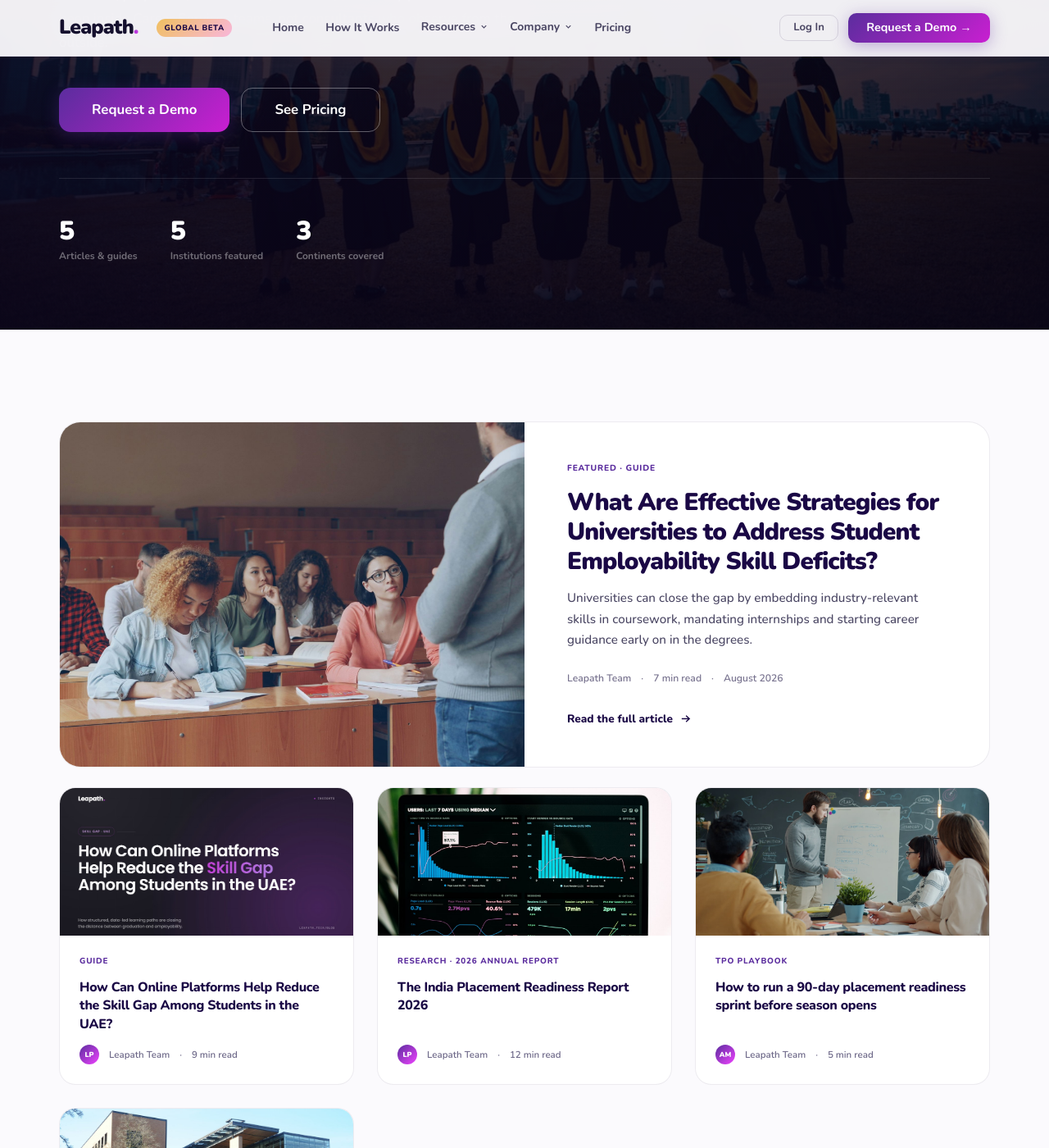
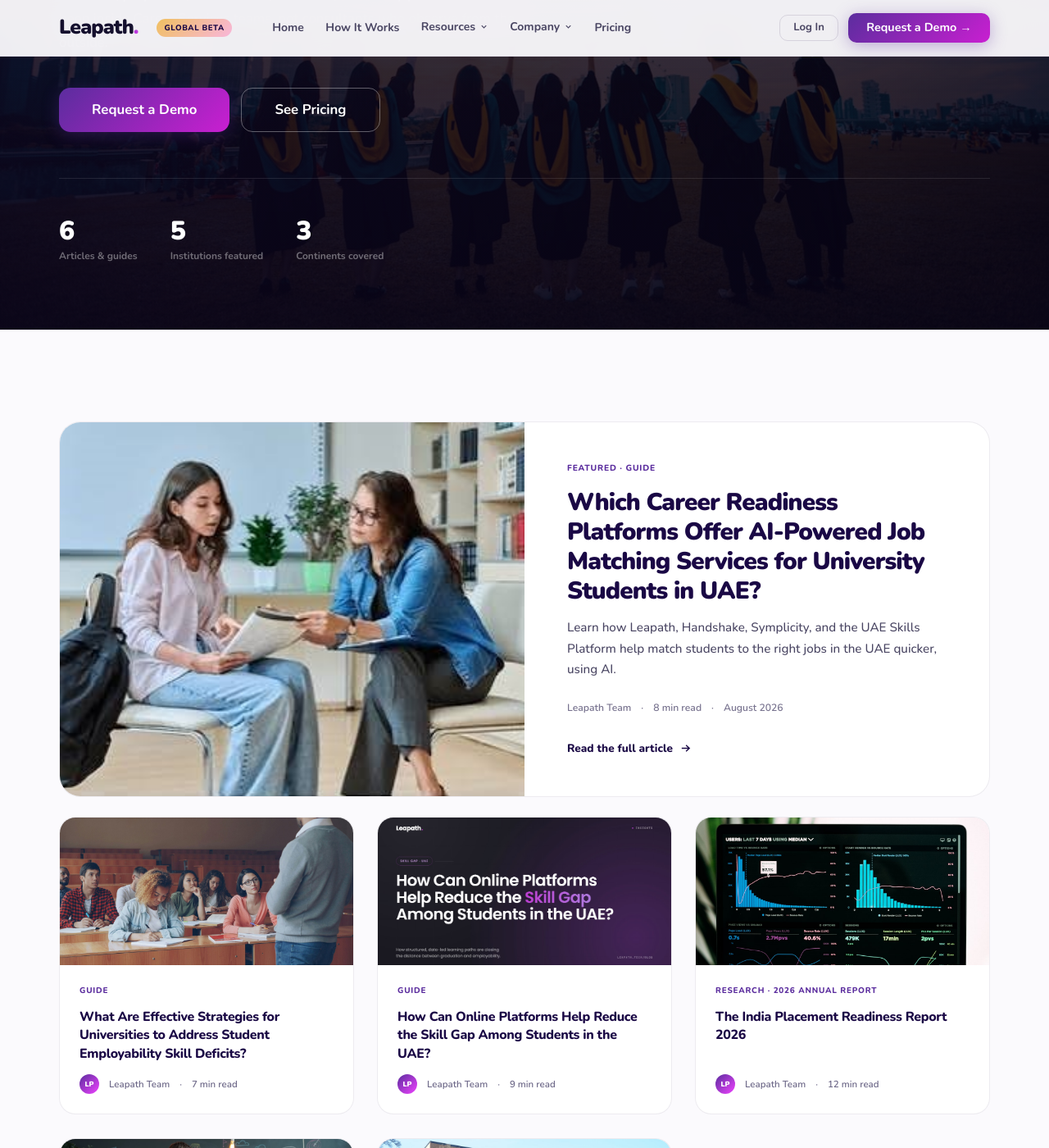
Before and after one commit to Leapath/leapath-website, a Jekyll site: the page built from blog.md, in a window 1280 px wide and 1400 px high, scrolled down 372 px. Shown: the whole window at 82% size. Built offline with Jekyll 4.4.1, drawn with Linux system fonts in a browser that asks for light colours; part of the change alters nothing that is shown.

Commit message:
Publish new blog post on AI-powered job matching platforms in the UAE
Adds the Leapath/Handshake/UAE Skills Platform/Symplicity comparison
guide, matched verbatim to the source doc (exact URL slug, headings,
wording, and links), and features it on /blog/.

```diff
--- /dev/null
+++ b/_data/_v2_blog/which-career-readiness-platforms-offer-AI-powered-job-matching-services-for-university-students-in-UAE.md
@@ -0,0 +1,179 @@
+---
+layout: v2/post
+og_type: article
+permalink: /blog/which-career-readiness-platforms-offer-AI-powered-job-matching-services-for-university-students-in-UAE/
+title: "Which Career Readiness Platforms Offer AI-Powered Job Matching Services for University Students in UAE? — Leapath"
+description: "Learn how Leapath, Handshake, Symplicity, and the UAE Skills Platform help match students to the right jobs in the UAE quicker, using AI."
+og_image: "/assets/v2/images/blogs/which-career-readiness-platforms-offer-AI-powered-job-matching-services-for-university-students-in-UAE/hero.jpg"
+category: guide
+eyebrow: "Guide"
+h1: "Which Career Readiness Platforms Offer AI-Powered Job Matching Services for University Students in UAE?"
+sub: "Four platforms currently offer AI-powered job matching for university students in the UAE: Leapath, Handshake, the UAE Skills Platform, and Symplicity."
+author: "Leapath Team"
+author_role: "Leapath Team"
+read_time: "8 min read"
+date: 2026-08-31
+featured: true
+blog_img_class: bc__img--4
+blog_img_icon: ic-bulb
+mono: "LP"
+toc:
+  - {anchor: summary, label: "Summary"}
+  - {anchor: introduction, label: "Introduction"}
+  - {anchor: leapath, label: "Leapath"}
+  - {anchor: handshake, label: "Handshake"}
+  - {anchor: uae-skills-platform, label: "UAE Skills Platform"}
+  - {anchor: symplicity, label: "Symplicity"}
+  - {anchor: compare, label: "How the Four Platforms Compare"}
+  - {anchor: weigh, label: "What to Weigh Before You Pick One"}
+  - {anchor: conclusion, label: "Conclusion"}
+related:
+  - {url: /blog/how-can-online-platforms-help-reduce-skill-gap-uae/, icon: ic-globe, title: "How online platforms help reduce the skill gap among students in the UAE", meta: "9 min read"}
+  - {url: /blog/university-strategies-employability-skill-gap/, icon: ic-grad-cap, title: "What are effective strategies for universities to address employability skill deficits?", meta: "7 min read"}
+  - {url: /blog/india-placement-readiness-report-2026/, icon: ic-bar-chart, title: "The India Placement Readiness Report 2026", meta: "12 min read"}
+cta:
+  bg_img: /assets/v2/images/roles/employers.jpg
+  eyebrow: "Ready when you are"
+  title: 'See your own job readiness <em>numbers.</em>'
+  sub: "Book a free consultation and we'll show you what Leapath surfaces for a cohort your size."
+  btn_text: "Request Demo →"
+  btn_href: /contact/
+  meta: "No commitment required · Response within 1 business day"
+related_grid_eyebrow: "Keep reading"
+related_grid_heading: "Related insights"
+related_grid:
+  - {url: /blog/how-can-online-platforms-help-reduce-skill-gap-uae/, img: /assets/v2/images/blogs/how-can-online-platforms-help-reduce-skill-gap-uae/hero.jpg, tag: "Guide", title: "How online platforms help reduce the skill gap among students in the UAE", meta: "9 min read"}
+  - {url: /blog/university-strategies-employability-skill-gap/, img: /assets/v2/images/blogs/university-strategies-employability-skill-gap/hero.jpg, tag: "Guide", title: "What are effective strategies for universities to address employability skill deficits?", meta: "7 min read"}
+  - {url: /case-studies/psg-tech-case-study/, img: /assets/v2/images/case-studies/psg-tech-case-study/psg-tech.jpg, tag: "Case Study", title: "How PSG Tech improved placement rate by 34% in a single season", meta: "6 min read"}
+---
+## Summary
+{: #summary}
+
+Four platforms currently offer AI-powered job matching for university students in the UAE: Leapath, Handshake, the UAE Skills Platform, and Symplicity.
+
+**Leapath** is an AI SaaS platform that identifies each student's skill gaps for the career they want, then builds a plan to close them. Further, it sends their resume to the target job roles, posted by employers, that match their skills and strengths aptly.
+
+**Handshake** is an AI-powered job marketplace that ranks job postings for each student based on their skills and experience. It coaches students on their applications before they submit.
+
+**The UAE Skills Platform** is a government-built AI system. It connects Emirati citizens to jobs and training based on their qualifications.
+
+**Symplicity** is an AI-powered career services platform. The moment a job is posted, it scans its resume database to find students who fit that job. It also gives students AI-scored resume reviews.
+
+All four use AI to solve the same problem: matching students to jobs faster. But each platform uses a different method. It could be through job boards, resume databases, or pre-scored shortlists sent directly to employers.
+
+## Introduction
+{: #introduction}
+
+![Challenges faced by University Career Services Teams in UAE](/assets/v2/images/blogs/which-career-readiness-platforms-offer-AI-powered-job-matching-services-for-university-students-in-UAE/challenges-career-services-uae.jpg){:loading="lazy"}
+
+Career services teams in the UAE are stuck between two problems. Students don't feel ready for their first job, and employers need to hire UAE nationals to meet a legal quota. Here's what each side of that actually looks like.
+
+On the student side, nearly [70 percent](https://www.barchart.com/story/news/34802519/inspire-ambitions-unveils-new-report-showing-graduate-expectation-gap-in-the-uae-workforce){:target="_blank" rel="noopener"} of UAE graduates felt their university had not prepared them for their first job, putting career services teams under pressure to show students are actually job-ready, not just qualified.
+
+On the employer side, private companies with 50 or more staff face a hard [Emiratisation deadline](https://u.ae/en/information-and-services/jobs/employment-in-the-private-sector/emiratis-employment-in-private-sector){:target="_blank" rel="noopener"} which means 10% of the skilled positions in a company should be filled by UAE nationals only.
+
+Four platforms currently offer AI-powered job matching for university students in the UAE: Leapath, Handshake, the UAE Skills Platform, and Symplicity.
+
+## Leapath
+{: #leapath}
+
+![Leapath Hero Section](/assets/v2/images/blogs/which-career-readiness-platforms-offer-AI-powered-job-matching-services-for-university-students-in-UAE/leapath-platform.jpg){:loading="lazy"}
+
+[Leapath](/contact/) is an AI SaaS platform built for university Career Services teams.
+
+Instead of a student guessing which skills they're missing for their target job role, Leapath points the exact skill gaps and builds a sequenced plan to close them. Thus, career services teams can see, for every student in the cohort, exactly which roles they're ready for and which skills are still missing.
+
+When an employer posts a role, Leapath checks it against verified skill data across the whole cohort. It sends back a shortlist of students who genuinely match the job description, not everyone who clicked apply.
+
+What the platform's AI actually does
+
+- **Skill gap detection** The platform points the exact skills holding a student back from their dream jobs.
+- **Structured learning paths** Each gap is resolved by a sequenced plan of assessments, courses, and mock interviews.
+- **Job description matched shortlists** Employers get a shortlist built against their actual job description, not every student who clicked apply.
+- **Verified profiles** Every student profile and readiness certificate is verified, so a recruiter can trust the score without a phone call.
+
+[Book a free consultation](/contact/) today to see how Leapath can work for your career services team.
+
+## Handshake
+{: #handshake}
+
+![Handshake Hero Section](/assets/v2/images/blogs/which-career-readiness-platforms-offer-AI-powered-job-matching-services-for-university-students-in-UAE/handshake-platform.jpg){:loading="lazy"}
+
+[Handshake](https://joinhandshake.com/){:target="_blank" rel="noopener"} is an AI-powered job marketplace, where students create a profile and browse active job and internship postings.
+
+The platform runs at scale, connecting more than 25 million students and young professionals with over a million employers. That reach comes from partnerships with more than 1,600 schools, based on the company's own reported figures.
+
+Here's what the platform offers:
+
+- **Job Ranking** Job postings are ranked for each student individually, weighted by engagement signals like saved jobs, past applications, and profile completeness
+- **Application review** Before a student submits, an AI assistant compares their profile against that specific job post and flags what to emphasize or add.
+- **Employer reach.** Postings pull from over a million employers across a wide range of industries.
+- **Event matching.** AI also surfaces career fairs and recruiting events relevant to a student's major and interests.
+
+Handshake doesn't track Emiratisation numbers on its own. Emiratisation is the UAE government's effort to get more Emirati citizens hired in private companies. If a university wants to track how many Emirati students get placed through Handshake, they need a separate tool to do that.
+
+## UAE Skills Platform
+{: #uae-skills-platform}
+
+![UAE Skills Platform Hero Section](/assets/v2/images/blogs/which-career-readiness-platforms-offer-AI-powered-job-matching-services-for-university-students-in-UAE/uae-skills-platform.jpg){:loading="lazy"}
+
+The [UAE Skills Platform](https://u.ae/en/information-and-services/jobs/training-and-development/The-UAE-Skills-platform){:target="_blank" rel="noopener"} is a government-built AI matching engine that maps skills to real-time labour market needs.
+
+Launched by the Ministry of Higher Education and Scientific Research and the Ministry of Human Resources and Emiratisation, it uses AI to connect Emirati citizens with suitable jobs and training programmes based on their qualifications. The platform also supports academic guidance and early practical training, so students can line up job offers before they graduate.
+
+What the platform's AI actually does
+
+- **Automated recommendations.** Matches candidates to jobs and training opportunities using AI tied to qualifications and labour market demand.
+- **Employer dashboards.** Gives employers real-time reports on the Emirati candidates available to them.
+- **Virtual interviews.** Built-in interview capability, so a match can move to a conversation without leaving the platform.
+- **Academic alignment.** Helps students check how well their chosen specialisation lines up with labour market needs before they graduate.
+
+This platform matches Emirati nationals specifically, so it covers one segment of a university's Emiratisation reporting and nothing for the rest of placement work. Teams should not plan their entire placement strategy around it.
+
+## Symplicity
+{: #symplicity}
+
+![Symplicity Hero Section](/assets/v2/images/blogs/which-career-readiness-platforms-offer-AI-powered-job-matching-services-for-university-students-in-UAE/symplicity-platform.jpg){:loading="lazy"}
+
+[Symplicity](https://www.symplicity.com/higher-ed/solutions/csm){:target="_blank" rel="noopener"} is a career services platform with AI-powered job matching.
+
+When an employer posts a job, Symplicity's matching engine scans its resume database within minutes and sends the strongest-fit candidates straight to the employer. A partnership with CareerSet adds AI-scored resume and cover letter reviews directly inside the platform, so students get feedback before they submit anything.
+
+What Symplicity's AI actually does
+
+- **Automated candidate matching** When an employer posts a job, Symplicity scans its resume database within minutes and ranks the students who best match that specific posting.
+- **AI resume review.** The CareerSet integration scores CVs, cover letters, and LinkedIn profiles against a specific job description.
+- **Curated jobs.** Symplicity's own technology, plus a team of human curators, pulls in relevant job listings from outside its platform, so students see openings beyond what's posted directly by employers using Symplicity.
+- **Targeted training** The platform builds structured plans for students, which career services staff assign and track step by step.
+
+Symplicity is more than a job-matching tool. It offers virtual career fairs, appointment scheduling, employer tracking, and reporting tools. As a result, it is a full career services platform, not a simple add-on. This also makes it more expensive and complex to implement.
+
+## How the Four Platforms Compare
+{: #compare}
+
+| | Leapath | Handshake | UAE Skills Platform | Symplicity |
+|---|---|---|---|---|
+| Who it matches | All students | All students | Emirati nationals only | All students |
+| Core AI function | Job Readiness scoring + training recommendations+ job description matched shortlists | Job ranking + application review | Job and training recommendations | Resume database matching + AI resume review |
+| Pricing model | Scales with student numbers | Subscription fee, model not public | Free for eligible institutions | Full platform pricing, cost of a wider system |
+| Best fit | Job readiness tracking, skill gap analysis and AI powered job matching. | Wide-net job search at scale | Federal or Dubai-specific Emiratisation compliance work | Universities that want one system for all career operations |
+
+## What to Weigh Before You Pick One
+{: #weigh}
+
+AI is rarely the deciding factor. These three questions usually are.
+
+**Who does it need to match?** If Emiratisation compliance for your national students is the immediate priority, the UAE Skills Platform covers that slice specifically. If you need matching across your entire student body, including students who aren't Emirati nationals, none of the government tools will get you there alone.
+
+**What will it cost to run?** Government platforms are free to the institutions that qualify. Symplicity's pricing reflects a full operations platform. Leapath charges based on student numbers, not a flat fee. Smaller and mid-sized teams pay only for what they use. This makes rollout faster and more cost efficient. Confirm final numbers directly with each vendor.
+
+**Can your systems talk to it?** Check whether the platform connects to your existing LMS and student information system before you commit. A platform that requires your staff to manually re-enter data every semester will lose momentum fast, no matter how good its matching algorithm is.
+
+## Conclusion
+{: #conclusion}
+
+There is no single "best" platform here, because the four options are not really competing for the same job.
+
+Leapath identifies a student's skill gaps based on their dream role, then builds a sequenced plan, assessments, courses, and mock interviews, in the right order, so each step moves them closer to being job-ready. Then it connects ready students directly to employers hiring for that role. Symplicity is the established operations backbone that plenty of Gulf universities already trust. The UAE Skills Platform is a government tool for a specific national workforce goal, still finding its footing in pilot. Handshake brings scale and a huge open marketplace, useful for students casting a wide net.
+
+Most UAE career services teams will not end up choosing just one. They will end up choosing which combination matches their students, their employers, and their reporting requirements, and building from there.
--- a/blog.md
+++ b/blog.md
@@ -7,15 +7,15 @@ canonical: "https://www.leapath.tech/blog/"
 extra_css: /css/v2/blog.css
 ---
 
-{% assign featured = site.v2_blog | where: "permalink", "/blog/university-strategies-employability-skill-gap/" | first %}
+{% assign featured = site.v2_blog | where: "permalink", "/blog/which-career-readiness-platforms-offer-AI-powered-job-matching-services-for-university-students-in-UAE/" | first %}
 {% assign other_posts = site.v2_blog | where_exp: "p", "p.permalink != featured.permalink" | sort: "date" | reverse %}
 
-{% include v2/sections/page-hero.html tone="photo" style="background-image:url('/assets/v2/images/insights/case-study.jpg')" eyebrow="Insights &amp; resources" title='For <em>Career Services teams</em> who think ahead.' sub="Research, playbooks, case studies, and tools, written by practitioners who've been inside Career Services teams, not consultants who observe from the outside." btn1_text="Request a Demo" btn1_href="/contact/" btn2_text="See Pricing" btn2_href="/pricing/" stat1_n="5" stat1_l="Articles &amp; guides" stat2_n="5" stat2_l="Institutions featured" stat3_n="3" stat3_l="Continents covered" %}
+{% include v2/sections/page-hero.html tone="photo" style="background-image:url('/assets/v2/images/insights/case-study.jpg')" eyebrow="Insights &amp; resources" title='For <em>Career Services teams</em> who think ahead.' sub="Research, playbooks, case studies, and tools, written by practitioners who've been inside Career Services teams, not consultants who observe from the outside." btn1_text="Request a Demo" btn1_href="/contact/" btn2_text="See Pricing" btn2_href="/pricing/" stat1_n="6" stat1_l="Articles &amp; guides" stat2_n="5" stat2_l="Institutions featured" stat3_n="3" stat3_l="Continents covered" %}
 
 <section class="ip-section">
   <div class="container">
     <a href="{{ featured.url }}" class="bfeat">
-      <img class="bfeat__img" src="/assets/v2/images/blogs/university-strategies-employability-skill-gap/hero.jpg" alt="University lecture hall with students, representing curriculum and employability strategy">
+      <img class="bfeat__img" src="/assets/v2/images/blogs/which-career-readiness-platforms-offer-AI-powered-job-matching-services-for-university-students-in-UAE/hero.jpg" alt="Student using an AI-powered career readiness platform to find job matches in the UAE">
       <div class="bfeat__body">
         <span class="bfeat__tag">Featured · Guide</span>
         <div class="bfeat__t">{{ featured.title | remove: " — Leapath" }}</div>
```
Also changed, not shown: assets/v2/images/blogs/which-career-readiness-platforms-offer-AI-powered-job-matching-services-for-university-students-in-UAE/challenges-career-services-uae.jpg (added), assets/v2/images/blogs/which-career-readiness-platforms-offer-AI-powered-job-matching-services-for-university-students-in-UAE/handshake-platform.jpg (added), assets/v2/images/blogs/which-career-readiness-platforms-offer-AI-powered-job-matching-services-for-university-students-in-UAE/hero.jpg (added), assets/v2/images/blogs/which-career-readiness-platforms-offer-AI-powered-job-matching-services-for-university-students-in-UAE/leapath-platform.jpg (added), assets/v2/images/blogs/which-career-readiness-platforms-offer-AI-powered-job-matching-services-for-university-students-in-UAE/symplicity-platform.jpg (added), assets/v2/images/blogs/which-career-readiness-platforms-offer-AI-powered-job-matching-services-for-university-students-in-UAE/uae-skills-platform.jpg (added).
